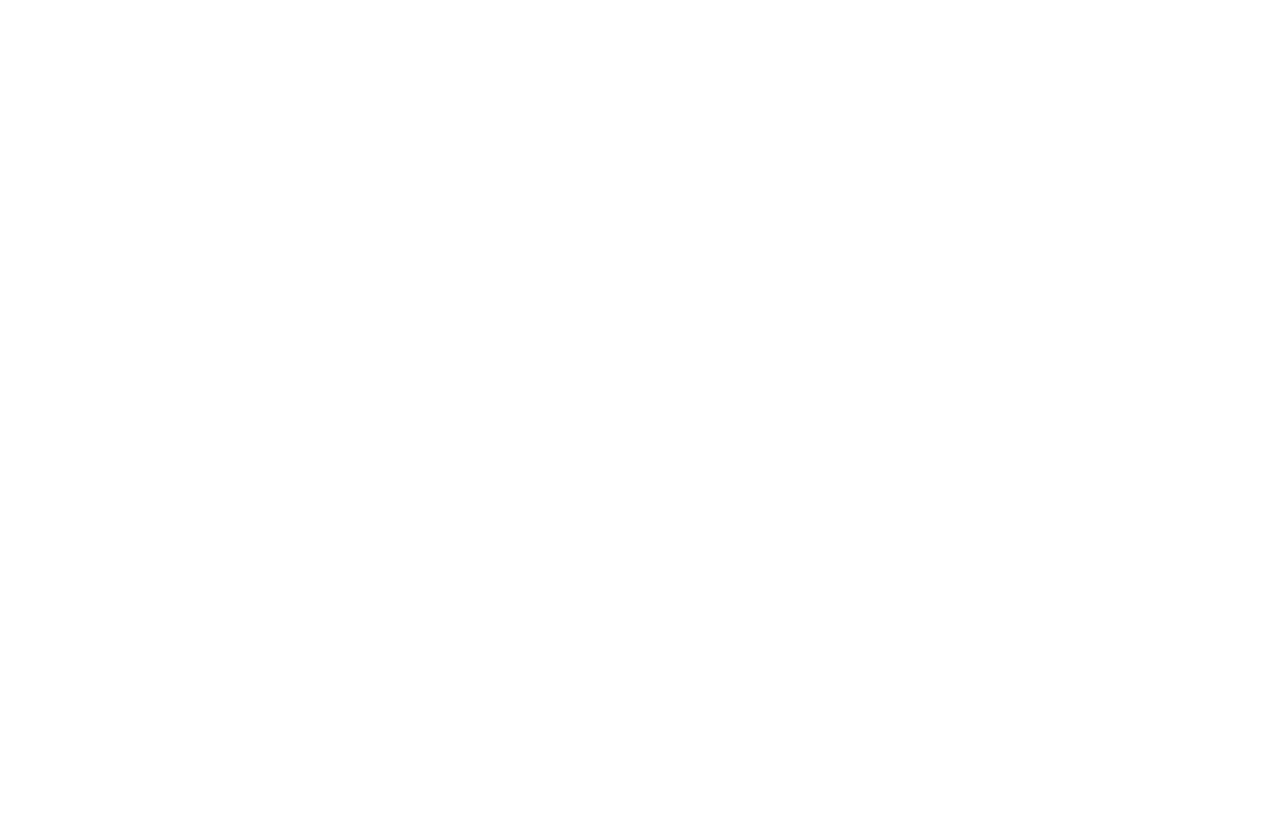
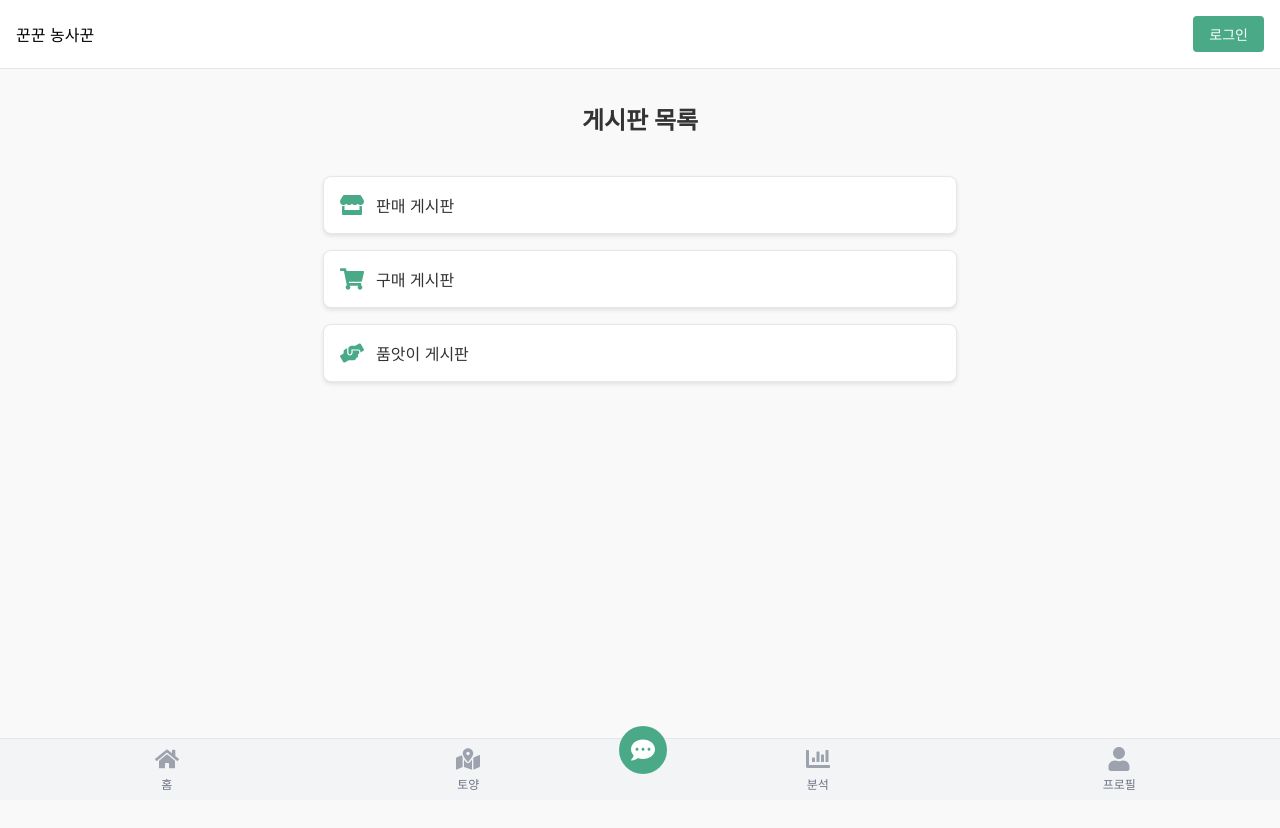
Before and after one commit to kt-bigproject28/bigproject28, a React (Create React App) app: page /board in a window 1280 px wide. Before the commit this address had no page. Shown: the top 828 px of the page. Before the commit the page ends 800 px from the top, so only its background shows below. Built offline with nearby package versions, Linux system fonts and the light colour scheme.

Commit message:
chore: 게시판 페이지 경로 구성

```diff
--- a/src/App.js
+++ b/src/App.js
@@ -1,7 +1,10 @@
 import { BrowserRouter, Route, Routes } from "react-router-dom";
-import SignupPage from "./pages/SignupPage";
 import MainPage from "./pages/MainPage";
 import { MainLayout } from "./components/layouts/MainLayout";
+import BoardPage from "./pages/BoardPage";
+import BuyBoardPage from "./pages/BuyBoardPage";
+import SellBoardPage from "./pages/SellBoardPage";
+import MyBoardPage from "./pages/MyBoardPage";
 
 function App() {
   return (
@@ -9,8 +12,11 @@
       <Routes>
         <Route element={<MainLayout />}>
           <Route path="/" element={<MainPage />} />
+          <Route path="board" element={<BoardPage />} />
+          <Route path="buyboard" element={<BuyBoardPage />} />
+          <Route path="sellboard" element={<SellBoardPage />} />
+          <Route path="myboard" element={<MyBoardPage />} />
         </Route>
-        <Route path="signup" element={<SignupPage />} />
       </Routes>
     </BrowserRouter>
   );
--- /dev/null
+++ b/src/components/templates/BoardTemplate.jsx
@@ -0,0 +1,67 @@
+import React from "react";
+import { Link } from "react-router-dom";
+import styled from "styled-components";
+import { FaStore, FaShoppingCart, FaHandsHelping } from "react-icons/fa";
+
+const Container = styled.div`
+  display: flex;
+  flex-direction: column;
+  align-items: center;
+  padding: 16px;
+  background-color: #f9f9f9;
+  min-height: 100vh;
+`;
+
+const BoardLink = styled(Link)`
+  display: flex;
+  align-items: center;
+  padding: 16px;
+  margin: 8px;
+  width: calc(100% - 40px); /* 부모 요소의 너비에서 좌우 여백을 뺀 값 */
+  max-width: 600px; /* 최대 너비를 설정하여 웹 화면에서의 가로 확장을 제한 */
+  text-decoration: none;
+  color: #333;
+  background-color: white;
+  border: 1px solid #e5e7eb;
+  border-radius: 8px;
+  box-shadow: 0 2px 4px rgba(0, 0, 0, 0.1);
+  transition: background-color 0.3s, box-shadow 0.3s;
+
+  &:hover {
+    background-color: #f3f4f6;
+    box-shadow: 0 4px 8px rgba(0, 0, 0, 0.1);
+  }
+
+  & > svg {
+    margin-right: 12px;
+    color: #4aaa87;
+  }
+`;
+
+const Title = styled.h1`
+  font-size: 24px;
+  margin-bottom: 32px;
+  color: #333;
+`;
+
+const BoardTemplate = () => {
+  return (
+    <Container>
+      <Title>게시판 목록</Title>
+      <BoardLink to="/sell">
+        <FaStore size={24} />
+        판매 게시판
+      </BoardLink>
+      <BoardLink to="/buy">
+        <FaShoppingCart size={24} />
+        구매 게시판
+      </BoardLink>
+      <BoardLink to="/exchange">
+        <FaHandsHelping size={24} />
+        품앗이 게시판
+      </BoardLink>
+    </Container>
+  );
+};
+
+export default BoardTemplate;
--- /dev/null
+++ b/src/pages/BoardPage.jsx
@@ -0,0 +1,7 @@
+import BoardTemplate from "../components/templates/BoardTemplate";
+
+const BoardPage = () => {
+  return <BoardTemplate />;
+};
+
+export default BoardPage;
--- /dev/null
+++ b/src/pages/BuyBoardPage.jsx
@@ -0,0 +1,5 @@
+const BuyBoardPage = () => {
+  return <div> 구매게시판 페이지 </div>;
+};
+
+export default BuyBoardPage;
--- /dev/null
+++ b/src/pages/MyBoardPage.jsx
@@ -0,0 +1,5 @@
+const MyBoardPage = () => {
+  return <div> 내가 쓴 글 페이지</div>;
+};
+
+export default MyBoardPage;
--- /dev/null
+++ b/src/pages/SellBoardPage.jsx
@@ -0,0 +1,5 @@
+const SellBoardPage = () => {
+  return <div> 판매게시판 페이지</div>;
+};
+
+export default SellBoardPage;
--- a/src/pages/SignupPage.jsx
+++ /dev/null
@@ -1,6 +0,0 @@
-
-const SignupPage = () => {
-    return <div> 회원가입 페이지</div>;
-  };
-
-  export default SignupPage;
```
